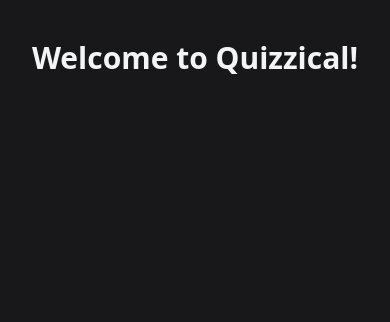
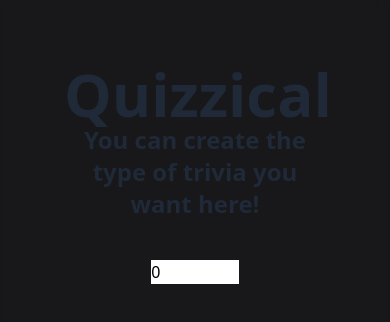
Before and after one commit to Vorsteh/quizzical, a Next.js app: page /choose in a window 390 px wide. Shown: the top 322 px of the page. Built offline with nearby package versions, Linux system fonts and the light colour scheme.

Commit message:
Small fixes & Choose page
Fixed some small CSS fixes and made it more responsive. Also started working on the Choose page.

```diff
--- a/components/Input.tsx
+++ b/components/Input.tsx
@@ -16,7 +16,7 @@ const Input: React.FC<InputProps> = ({ id, onChange, value, label, type }) => {
         value={value}
         type={type}
         id={id}
-        className="block w-full px-6 pt-6 pb-1 font-semibold text-white bg-transparent border-b-2 appearance-none focus:border-white focus:border-2 text-md focus:ring-0 peer invalid:border-b-1"
+        className="block w-full px-6 pt-6 pb-1 font-semibold text-white bg-transparent border-b-2 outline-none appearance-none focus:border-2 focus:rounded-md focus:border-white text-md focus:ring-0 peer invalid:border-b-1"
         placeholder=" "
       />
       <label
--- a/pages/auth.tsx
+++ b/pages/auth.tsx
@@ -12,8 +12,6 @@ const Auth = () => {
     const [name, setName] = useState('')
     const [password, setPassword] = useState('')
 
-
-
     const [variant, setVariant] = useState('login')
 
     const router = useRouter()
@@ -22,11 +20,10 @@ const Auth = () => {
         setVariant((currentVariant) => currentVariant === 'login' ? 'register' : 'login')
     }, []);
 
-
     return (
-        <div className="relative flex justify-center w-full h-full lg:bg-[url('/images/stool.jpg')] bg-no-repeat bg-center bg-fixed bg-cover">
-            <div className="self-center w-5/6 lg:w-3/5 lg:h-2/3 lg:bg-[url('/images/stool.jpg')] bg-no-repeat bg-center bg-fixed bg-cover rounded-xl shadow-lg">
-                <div className="flex w-full h-auto bg-slate-900 lg:bg-black lg:bg-opacity-50 rounded-xl">
+        <div className="relative flex justify-center w-full h-full lg:bg-[url('/images/authbg.jpg')] bg-no-repeat bg-center bg-fixed bg-cover">
+            <div className="self-center w-full lg:w-3/5 lg:h-2/3 lg:bg-[url('/images/authbg.jpg')] bg-no-repeat bg-center bg-fixed bg-cover rounded-xl shadow-lg">
+                <div className="flex w-full min-h-screen lg:min-h-0 lg:h-auto bg-slate-900 lg:bg-black lg:bg-opacity-50 rounded-xl">
                     <div className="w-full h-full p-8 lg:p-16">
                         <h2 className="text-4xl font-semibold text-white opacity-100">{variant === 'login' ? 'Sign in' : 'Register'}</h2>
                         <hr className="mt-4 mb-12 "/>
--- a/pages/choose.tsx
+++ b/pages/choose.tsx
@@ -2,10 +2,32 @@ import React from "react";
 import { useState } from "react";
 const Choose = () => {
 
-    const [info, setInfo] = useState({})
+    const [info, setInfo] = useState({amount: 0, category: '', difficulty: '', type: ''})
+
+    const handleChange = (e: any) => {
+        setInfo(prevInfo => {
+            return {
+                ...prevInfo,
+                [e.target.name]: e.target.value
+            }
+        })
+    }
     return (
-        <div>
-            <h1 className="pt-10 text-3xl font-semibold text-center text-gray-100">Welcome to Quizzical!</h1>
+        <div className="relative flex justify-center w-full h-full lg:bg-[url('/images/choose.jpg')] bg-no-repeat bg-center bg-fixed bg-cover">
+            <div className="w-full h-full p-16 backdrop-blur-sm">
+                <div className="font-semibold text-center text-gray-800">
+                    <h1 className="text-6xl ">Quizzical</h1>
+                    <h2 className="text-2xl">You can create the type of trivia you want here!</h2>
+                </div>
+                <form className="flex flex-col self-center w-1/3 m-auto mt-10">
+                    <input type="text"
+                        placeholder="Amount of questions"
+                        onChange={handleChange}
+                        name="amount"
+                        value={info.amount}
+                    />
+                </form>
+            </div>
         </div>
     )
 }
```
Also changed, not shown: public/images/choose.jpg (added).
